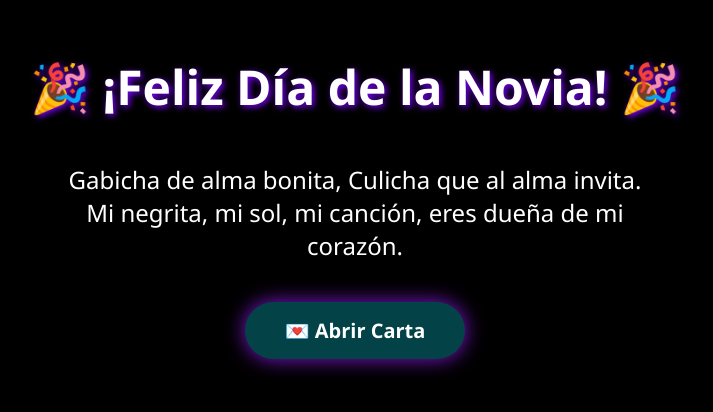
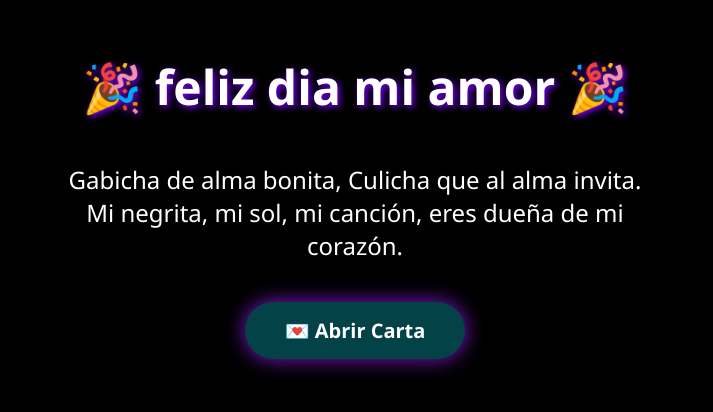
Before and after one commit to adri3010/gabicha, a plain HTML site: page index.html in a window 1280 px wide. Shown: the part 230-642 px from the top of the page, without its empty margins (285-998 px from the left). Drawn offline with Linux system fonts and the light colour scheme.

Commit message:
cambio 9

```diff
--- a/index.html
+++ b/index.html
@@ -8,7 +8,7 @@
 </head>
 <body>
 
-  <h1>🎉 ¡Feliz Día de la Novia! 🎉</h1>
+  <h1>🎉 feliz dia mi amor 🎉</h1>
   <p>
 Gabicha de alma bonita,
 Culicha que al alma invita.
```
